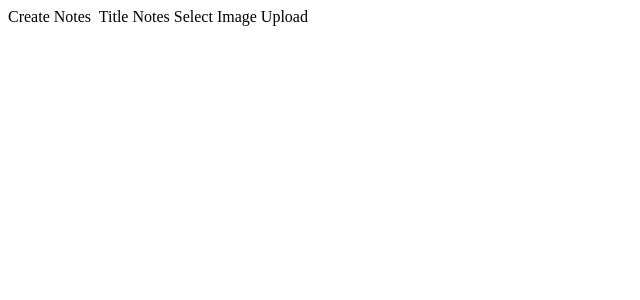
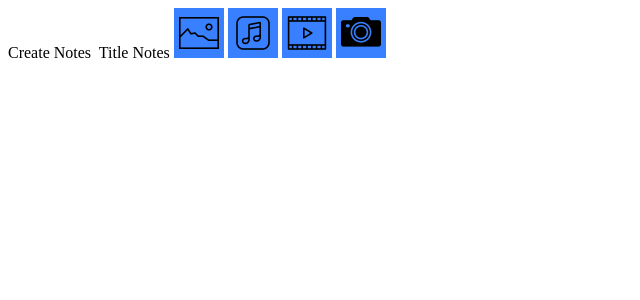
Before and after one commit to Software-Development-Centre-GNE/SnC_PWA, a PHP site: page /SnC/src/app/home/home.page.html in a window 1280 px wide. Shown: the top 300 px of the page, without its empty margins (0-640 px from the left). Run offline with PHP 8.4, Linux system fonts and the light colour scheme.

Commit message:
added icons

```diff
--- a/SnC/src/app/home/home.page.html
+++ b/SnC/src/app/home/home.page.html
@@ -22,16 +22,25 @@
 	</ng-container>
   </ion-content>
 
-
-  <ion-footer>
-	<ion-toolbar color="primary">
-	  <ion-button fill="clear" expand="full" color="light" (click)="selectImage()" *ngIf="!image">
-		<ion-icon slot="start" name="camera"></ion-icon>
-		Select Image
-	  </ion-button>
-	  <ion-button position="stacked" fill="clear" expand="full" color="light" (click)="uploadData()" *ngIf="image">
+  	 <!-- <ion-button position="stacked" fill="clear" expand="full" color="light" (click)="uploadData()" *ngIf="image">
 		<ion-icon slot="start" name="cloud-upload"></ion-icon>
 		Upload
-	  </ion-button>
-	</ion-toolbar>
+	  </ion-button> -->
+  <ion-footer>
+	<!-- <ion-toolbar> -->
+		<ion-button (click)="selectImage()" *ngIf="!image">
+			<img src="assets/icons/icons8-image-50.png"/>
+		  </ion-button>
+		  <ion-button (click)="selectImage()" *ngIf="!image">
+			<img src="assets/icons/icons8-music-50.png"/>
+		  </ion-button>
+		  <ion-button (click)="selectImage()" *ngIf="!image">
+			<img src="assets/icons/icons8-video-50.png"/>
+		  </ion-button>
+		  <ion-button (click)="selectImage()" *ngIf="!image">
+			<img src="assets/icons/icons8-compact-camera-50.png"/>
+		  </ion-button>
+
+
+	<!-- </ion-toolbar> -->
   </ion-footer>
```
Also changed, not shown: SnC/src/app/home/home.page.scss (+21 -0 lines), SnC/src/assets/icons/icons8-compact-camera-50.png (added), SnC/src/assets/icons/icons8-image-50.png (added), SnC/src/assets/icons/icons8-music-50.png (added), SnC/src/assets/icons/icons8-video-50.png (added), SnC/src/assets/icons/icons8-vintage-camera-32.png (added).
